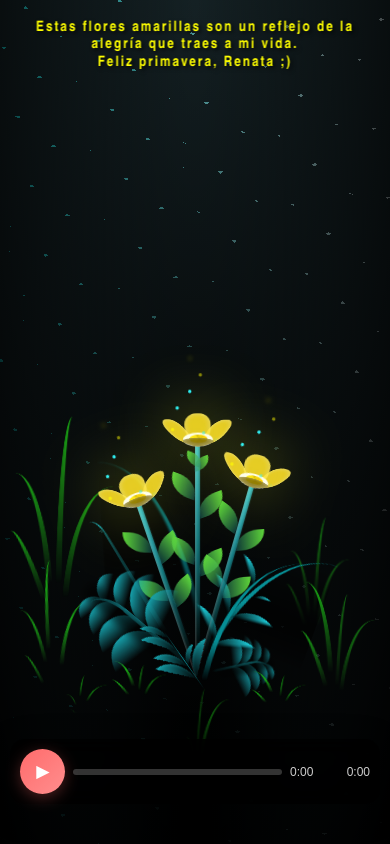
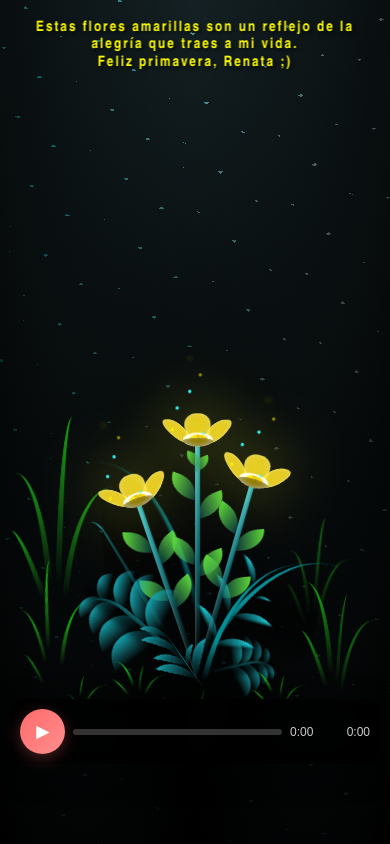
Before and after one commit to tremendez-coder/this-is-for-you, a plain HTML site: page flower.html in a window 390 px wide. Drawn offline with Linux system fonts and the light colour scheme.

Commit message:
Update main.css

```diff
--- a/css/main.css
+++ b/css/main.css
@@ -1774,7 +1774,7 @@ h1 {
 
 .audio-player {
   position: fixed;
-  bottom: 120px;
+  bottom: 200px;
   left: 50%;
   transform: translateX(-50%);
   background: rgba(0, 0, 0, 0.8);
@@ -1907,7 +1907,7 @@ h1 {
 /* Responsive design for audio player */
 @media only screen and (max-width: 600px) {
   .audio-player {
-    bottom: 40px;
+    bottom: 80px;
     left: 10px;
     right: 10px;
     transform: none !important;
@@ -1989,7 +1989,7 @@ h1 {
 
 .subtitles-container {
   position: fixed;
-  bottom: 220px;
+  bottom: 300px;
   left: 50%;
   transform: translateX(-50%);
   text-align: center;
@@ -2030,7 +2030,7 @@ h1 {
 /* Responsive design for subtitles */
 @media only screen and (max-width: 600px) {
   .subtitles-container {
-    bottom: 160px;
+    bottom: 200px;
     max-width: 95%;
     padding: 0 15px;
   }
@@ -2047,7 +2047,7 @@ h1 {
 
 @media only screen and (max-width: 400px) {
   .subtitles-container {
-    bottom: 150px;
+    bottom: 180px;
     max-width: 98%;
     padding: 0 10px;
   }
```
